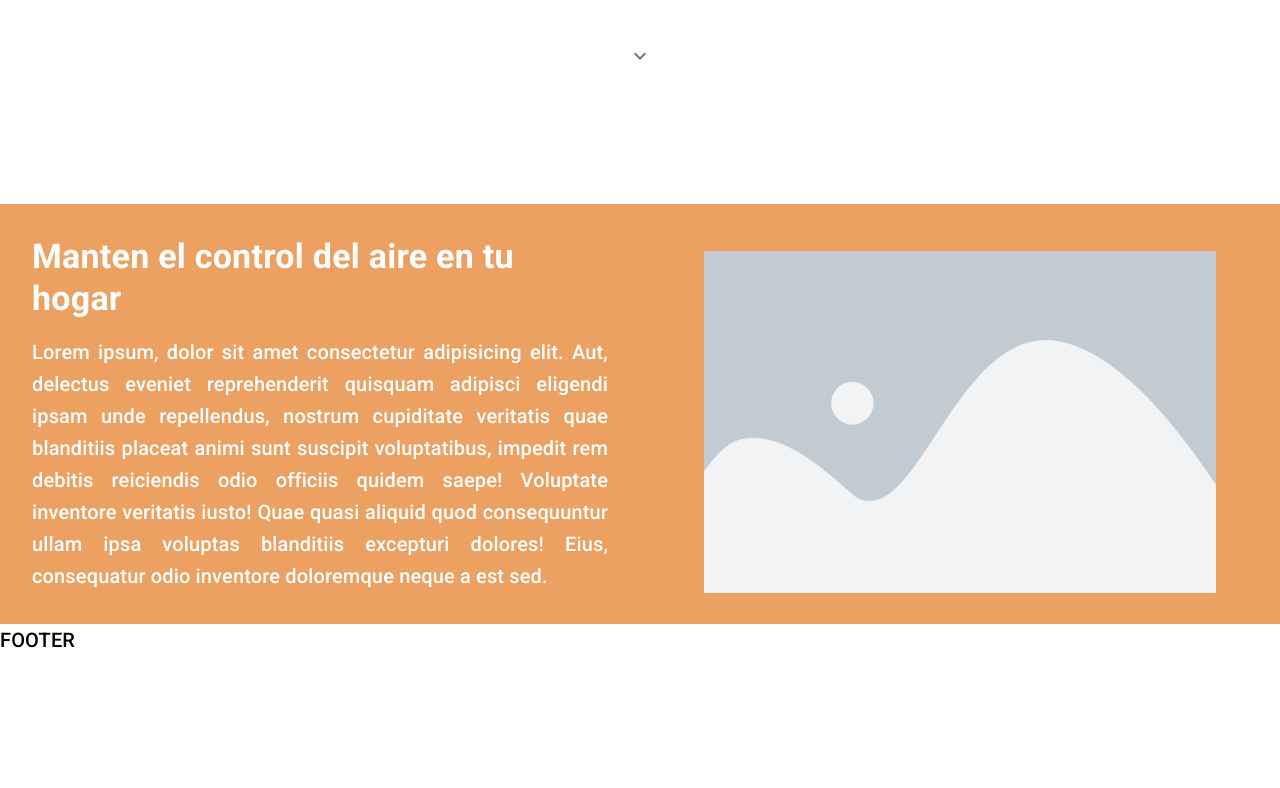
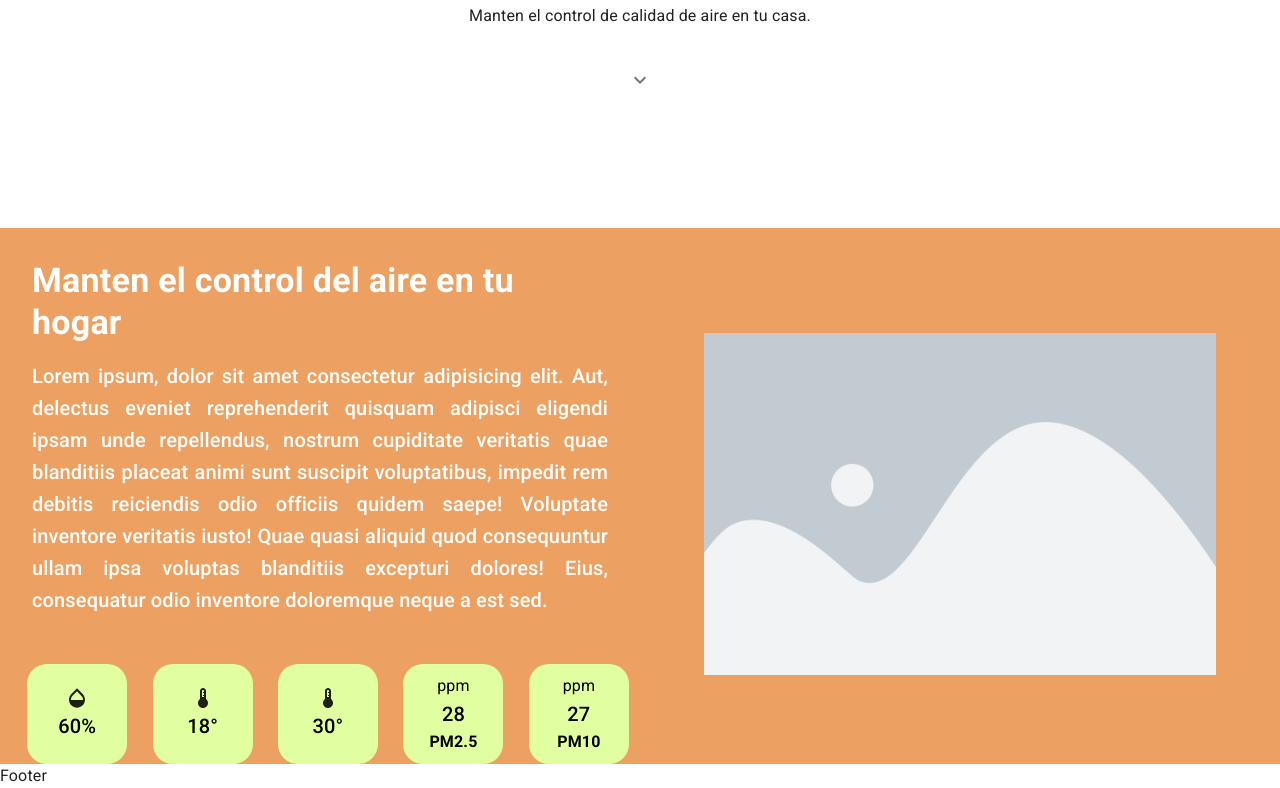
Before and after one commit to JuanC001/FE-AirQuality-Front-End, a React (Vite) app: page / in a window 1280 px wide. Shown: the part 560-1348 px from the top of the page. Before the commit the page ends 1216 px from the top, so only its background shows below. Built offline with nearby package versions, Linux system fonts and the light colour scheme.

Commit message:
Changes on Dashboard
Changes on Dashboard
+ Integrated About Pages
+ Update on AppRouter
+ DeviceList method updated
+ Fixed Bugs on Dashboard Update

```diff
--- /dev/null
+++ b/src/AboutUs/pages/About.jsx
@@ -0,0 +1,7 @@
+import React from 'react'
+
+export const About = () => {
+  return (
+    <div>About</div>
+  )
+}
--- a/src/Dashboard/Context/DashboardProvider.jsx
+++ b/src/Dashboard/Context/DashboardProvider.jsx
@@ -24,7 +24,6 @@ export const DashboardProvider = ({ children }) => {
     const getSelected = async () => {
         const resp = await getOneDevice(deviceString)
         setdeviceSelected(resp)
-
     }
 
     useEffect(() => {
--- a/src/Dashboard/Investigator/components/DeviceList.jsx
+++ b/src/Dashboard/Investigator/components/DeviceList.jsx
@@ -6,7 +6,7 @@ import { DashboardContext } from '../../Context/DashboardContext'
 
 export const DeviceList = () => {
 
-    const {devicesList, setdeviceString, setready} = useContext(DashboardContext)
+    const {devicesList, setdeviceString, setready, deviceString} = useContext(DashboardContext)
 
     const columns = [
 
@@ -24,9 +24,12 @@ export const DeviceList = () => {
         </>
     }
 
-    const rowClickHandler = (e) => {
+    const rowClickHandler = async (e) => {
 
-        setdeviceString(e.row._id)
+        console.log(e.row._id)
+        if(e.row._id === deviceString) return
+        setready(false)
+        await setdeviceString(e.row._id)
         setready(true)
 
     }
--- a/src/Dashboard/Investigator/components/MeasureGroups/MGroup.jsx
+++ b/src/Dashboard/Investigator/components/MeasureGroups/MGroup.jsx
@@ -12,6 +12,12 @@ import { useCutDec } from '../../hooks/useCutDec';
 export const MGroup = () => {
 
     const { deviceSelected, ready } = useContext(DashboardContext)
+
+    if(!ready) return
+
+    if(deviceSelected.measures === undefined) {
+        return
+    }
 
     const theme = useTheme()
 
@@ -32,7 +38,7 @@ export const MGroup = () => {
                         <Typography variant="h4" color="initial" mb={1}><DeviceThermostatIcon /> <strong>Temperatura</strong></Typography>
                         <Divider variant='middle' />
                         <Box my={1} />
-                        {deviceSelected.measures !== undefined && <Typography variant="h4" color="initial" textAlign={'center'} sx={{ textShadow: `2px 2px 2px ${theme.palette.primary.dark}` }}><strong>{cutNumber(deviceSelected.measures[19].temp)}°</strong></Typography>}
+                        {deviceSelected.measures !== undefined && <Typography variant="h4" color="initial" textAlign={'center'} sx={{ textShadow: `2px 2px 2px ${theme.palette.primary.dark}` }}><strong>{cutNumber(deviceSelected.measures.pop().temp)}°</strong></Typography>}
                     </DashBox>
 
                 </Grid>
@@ -42,7 +48,7 @@ export const MGroup = () => {
                         <Typography variant="h4" color="initial" mb={1}><OpacityIcon /> <strong>Humedad</strong></Typography>
                         <Divider variant='middle' />
                         <Box my={1} />
-                        {deviceSelected.measures !== undefined && <Typography variant="h4" color="initial" textAlign={'center'} sx={{ textShadow: `2px 2px 2px ${theme.palette.primary.dark}` }}><strong>{cutNumber(deviceSelected.measures[19].rh)}</strong></Typography>}
+                        {deviceSelected.measures !== undefined && <Typography variant="h4" color="initial" textAlign={'center'} sx={{ textShadow: `2px 2px 2px ${theme.palette.primary.dark}` }}><strong>{cutNumber(deviceSelected.measures.pop().rh)}</strong></Typography>}
                     </DashBox>
                 </Grid>
 
@@ -51,7 +57,7 @@ export const MGroup = () => {
                         <Box my={1} height={'10%'}>
                             <Typography variant="h4" color="initial" mb={1}><ArrowCircleDownIcon /> <strong>Presión Atmosferica</strong></Typography>
                             <Divider variant='middle' />
-                            {deviceSelected.measures !== undefined && <Typography variant="h4" color="initial" textAlign={'center'} sx={{ textShadow: `2px 2px 2px ${theme.palette.primary.dark}` }}><strong>{cutNumber(deviceSelected.measures[19].pressure)}</strong></Typography>}
+                            {deviceSelected.measures !== undefined && <Typography variant="h4" color="initial" textAlign={'center'} sx={{ textShadow: `2px 2px 2px ${theme.palette.primary.dark}` }}><strong>{cutNumber(deviceSelected.measures.pop().pressure)}</strong></Typography>}
                         </Box>
 
                     </DashBox>
--- a/src/Dashboard/Investigator/components/MeasureGroups/PMChart.jsx
+++ b/src/Dashboard/Investigator/components/MeasureGroups/PMChart.jsx
@@ -6,13 +6,10 @@ import { DashboardContext } from '../../../Context/DashboardContext'
 
 export const PMChart = ({ particle }) => {
 
+    const theme = useTheme()
     const { deviceSelected, selectedMeasure, ready } = useContext(DashboardContext)
 
     if (!ready) return;
-
-
-    const theme = useTheme()
-
     const dataChartLabel = particle;
     const lineColor = theme.palette.secondary.main;
 
@@ -32,12 +29,14 @@ export const PMChart = ({ particle }) => {
 
         if (deviceSelected.measures === undefined) return;
 
+        const arrayMeasures = deviceSelected.measures.pop()
+
         if (particle === 'pm25') {
 
-            return deviceSelected.measures[19].pm25
+            return arrayMeasures.pm25
 
         } else {
-            return deviceSelected.measures[19].pm10
+            return arrayMeasures.pm10
         }
 
     }
--- /dev/null
+++ b/src/Home/components/AirControl.jsx
@@ -0,0 +1,107 @@
+import { Box, Grid, Stack, Typography } from '@mui/material'
+import React from 'react'
+import { ImgBox } from './ImgBox'
+import placeholder from '../../assets/images/placeholder.png'
+import { MicroBox } from './MicroBox'
+
+import ThermostatIcon from '@mui/icons-material/Thermostat';
+import OpacityIcon from '@mui/icons-material/Opacity';
+
+export const AirControl = () => {
+    return (
+        <Grid container alignItems={'center'} bgcolor={'secondary.light'}>
+            <Grid item xs={12} md={6}>
+
+                <Box p={4} id={'about-us'}>
+                    <Typography variant='h4' align='left' color={'secondary.contrastText'} mb={2}><strong>Manten el control del aire en tu hogar</strong></Typography>
+                    <Typography variant='h6' align='justify' color={'secondary.contrastText'}>
+                        Lorem ipsum, dolor sit amet consectetur adipisicing elit. Aut, delectus eveniet reprehenderit
+                        quisquam adipisci eligendi ipsam unde repellendus, nostrum cupiditate veritatis quae blanditiis
+                        placeat animi sunt suscipit voluptatibus, impedit rem debitis reiciendis odio officiis quidem
+                        saepe! Voluptate inventore veritatis iusto! Quae quasi aliquid quod consequuntur ullam ipsa voluptas
+                        blanditiis excepturi dolores! Eius, consequatur odio inventore doloremque neque a est sed.</Typography>
+                </Box>
+
+                <Grid container columns={15} width={'98%'} spacing={2} p={'auto'} m={'auto'} justifyContent={'center'} display={'flex'}>
+
+                    <Grid item xs={5} md={3}>
+                        <MicroBox display={'flex'} mx={'auto'} textAlign={'center'}>
+
+                            <Stack direction={'column'} m={'auto'} alignItems={'center'}>
+                                <OpacityIcon />
+                                <Typography variant="h6" color="initial" textAlign={'center'}>
+                                    60%
+                                </Typography>
+                            </Stack>
+
+                        </MicroBox>
+                    </Grid>
+
+                    <Grid item xs={5} md={3}>
+                        <MicroBox display={'flex'} mx={'auto'}>
+
+                            <Stack direction={'column'} m={'auto'} alignItems={'center'}>
+                                <ThermostatIcon />
+                                <Typography variant="h6" color="initial" textAlign={'center'}>
+                                    18°
+                                </Typography>
+                            </Stack>
+
+                        </MicroBox>
+                    </Grid>
+
+                    <Grid item xs={5} md={3}>
+                        <MicroBox display={'flex'} mx={'auto'}>
+
+                            <Stack direction={'column'} m={'auto'} alignItems={'center'}>
+                                <ThermostatIcon />
+                                <Typography variant="h6" color="initial" textAlign={'center'}>
+                                    30°
+                                </Typography>
+                            </Stack>
+
+                        </MicroBox>
+                    </Grid>
+
+                    <Grid item xs={7.5} md={3}>
+                        <MicroBox display={'flex'} mx={'auto'}>
+
+                            <Stack direction={'column'} m={'auto'} alignItems={'center'}>
+                                <Typography variant="body1" color="initial" textAlign={'center'}>ppm</Typography>
+                                <Typography variant="h6" color="initial" textAlign={'center'}>
+                                    28
+                                </Typography>
+                                <Typography variant="body1" color="initial" textAlign={'center'}><strong>PM2.5</strong></Typography>
+                            </Stack>
+
+                        </MicroBox>
+                    </Grid>
+
+                    <Grid item xs={7.5} md={3}>
+                        <MicroBox display={'flex'} mx={'auto'}>
+
+                            <Stack direction={'column'} m={'auto'} alignItems={'center'}>
+                                <Typography variant="body1" color="initial" textAlign={'center'}>ppm</Typography>
+
+                                <Typography variant="h6" color="initial" textAlign={'center'}>
+                                    27
+                                </Typography>
+                                <Typography variant="body1" color="initial" textAlign={'center'}><strong>PM10</strong></Typography>
+                            </Stack>
+
+                        </MicroBox>
+                    </Grid>
+
+
+
+                </Grid>
+
+            </Grid>
+
+            <Grid item xs={12} md={6} textAlign={'center'}>
+                <ImgBox margin={'auto'} mt={3} component={'img'} src={placeholder} sx={{ maxWidth: '80%' }} />
+            </Grid>
+
+        </Grid>
+    )
+}
--- /dev/null
+++ b/src/Home/components/Footer/Footer.jsx
@@ -0,0 +1,7 @@
+import React from 'react'
+
+export const Footer = () => {
+  return (
+    <div>Footer</div>
+  )
+}
--- a/src/Home/components/HomeStart.jsx
+++ b/src/Home/components/HomeStart.jsx
@@ -28,11 +28,12 @@ export const HomeStart = () => {
     return (
         <>
 
-            <Grid item xs={12} md={6}>
+            <Grid container mt={3}>
+                <Grid item xs={12} md={6} display={'flex'}>
                     <Slide direction={'right'} in={true}>
-                    <Box p={5}>
+                        <Box p={5} display={'flex'}>
 
-                        <Box margin={'auto'} my={'auto'} alignItems={'center'} sx={{ transition: 'all 0.2s ease-in-out', ':hover': { transform: 'translateY(5px)' } }}>
+                            <Box margin={'auto'} my={'auto'} sx={{ transition: 'all 0.2s ease-in-out', ':hover': { transform: 'translateY(5px)' } }}>
                                 <Stack m={'auto'}>
                                     <Typography variant='h3' align='center' color={'primary.main'} mb={2}><strong>Conozcamos nuestro aire</strong></Typography>
                                     <Typography variant='p' align='justify'>
@@ -79,6 +80,7 @@ export const HomeStart = () => {
                         </Box>
                     </Slide>
                 </Grid>
+            </Grid>
 
         </>
     )
--- a/src/Home/components/MicroBox.jsx
+++ b/src/Home/components/MicroBox.jsx
@@ -3,10 +3,9 @@ import { Box, styled } from "@mui/material";
 export const MicroBox = styled(Box)(({ theme }) => ({
 
   height: '100px',
+  backgroundColor: theme.palette.primary.light,
   width: '100px',
   borderRadius: '20%',
-    marginRight: 'auto',
-    marginLeft: 'auto',
   transition: 'all 0.3s',
   border: '1px none transparent',
   boxShadow: '0px 0px 1px 1px transparent',
--- a/src/Home/pages/Home.jsx
+++ b/src/Home/pages/Home.jsx
@@ -1,10 +1,8 @@
-import { Box, Button, CssBaseline, Grid, Slide, Typography, useScrollTrigger, IconButton, Fade, Stack } from '@mui/material'
-
-import { ImgBox } from '../components'
-
-import placeholder from '../../assets/images/placeholder.png'
+import { Box, CssBaseline, Grid, Typography } from '@mui/material'
 
 import { HomeStart } from '../components/HomeStart'
+import { AirControl } from '../components/AirControl'
+import { Footer } from '../components/Footer/Footer'
 
 export const Home = () => {
 
@@ -15,33 +13,18 @@ export const Home = () => {
 
         <Grid container alignItems={'center'}>
 
-          <HomeStart />
-
           <Grid item xs={12}>
-            <Grid container alignItems={'center'} bgcolor={'secondary.light'}>
-              <Grid item xs={12} md={6}>
-
-                <Box p={4} id={'about-us'}>
-                  <Typography variant='h4' align='left' color={'secondary.contrastText'} mb={2}><strong>Manten el control del aire en tu hogar</strong></Typography>
-                  <Typography variant='h6' align='justify' color={'secondary.contrastText'}>
-                    Lorem ipsum, dolor sit amet consectetur adipisicing elit. Aut, delectus eveniet reprehenderit
-                    quisquam adipisci eligendi ipsam unde repellendus, nostrum cupiditate veritatis quae blanditiis
-                    placeat animi sunt suscipit voluptatibus, impedit rem debitis reiciendis odio officiis quidem
-                    saepe! Voluptate inventore veritatis iusto! Quae quasi aliquid quod consequuntur ullam ipsa voluptas
-                    blanditiis excepturi dolores! Eius, consequatur odio inventore doloremque neque a est sed.</Typography>
-                </Box>
-
-              </Grid>
-
-              <Grid item xs={12} md={6} textAlign={'center'}>
-                <ImgBox margin={'auto'} mt={3} component={'img'} src={placeholder} sx={{ maxWidth: '80%' }} />
-              </Grid>
-
-            </Grid>
+            <HomeStart />
           </Grid>
 
           <Grid item xs={12}>
-            <Typography variant="h6" color="initial">FOOTER</Typography>
+
+            <AirControl />
+
+          </Grid>
+
+          <Grid item xs={12}>
+            <Footer />
           </Grid>
 
         </Grid>
--- a/src/Routes/AppRouter.jsx
+++ b/src/Routes/AppRouter.jsx
@@ -5,17 +5,18 @@ import { Dashboard } from '../Dashboard/Dashboard'
 import { UserProvider } from '../Global/Context/UserProvider'
 import { Home } from '../Home'
 import { NavBar } from '../Navbar/pages/NavBar'
+import { About } from '../AboutUs/pages/About'
 
 export const AppRouter = () => {
 
     return (
         <>
             <UserProvider>
-                <NavBar/>
+                <NavBar />
                 <Routes>
-
+                    <Route path='/about' element={<About />} />
                     <Route path='/auth/*' element={<Login />} />
-                    <Route path='/dashboard/' element={<Dashboard/>} />
+                    <Route path='/dashboard/' element={<Dashboard />} />
                     <Route path='/' element={<Home />} />
                     <Route path='/*' element={<Navigate to={'/'} />} />
 
```
Lines whose indentation alone changed are shown as unchanged.
